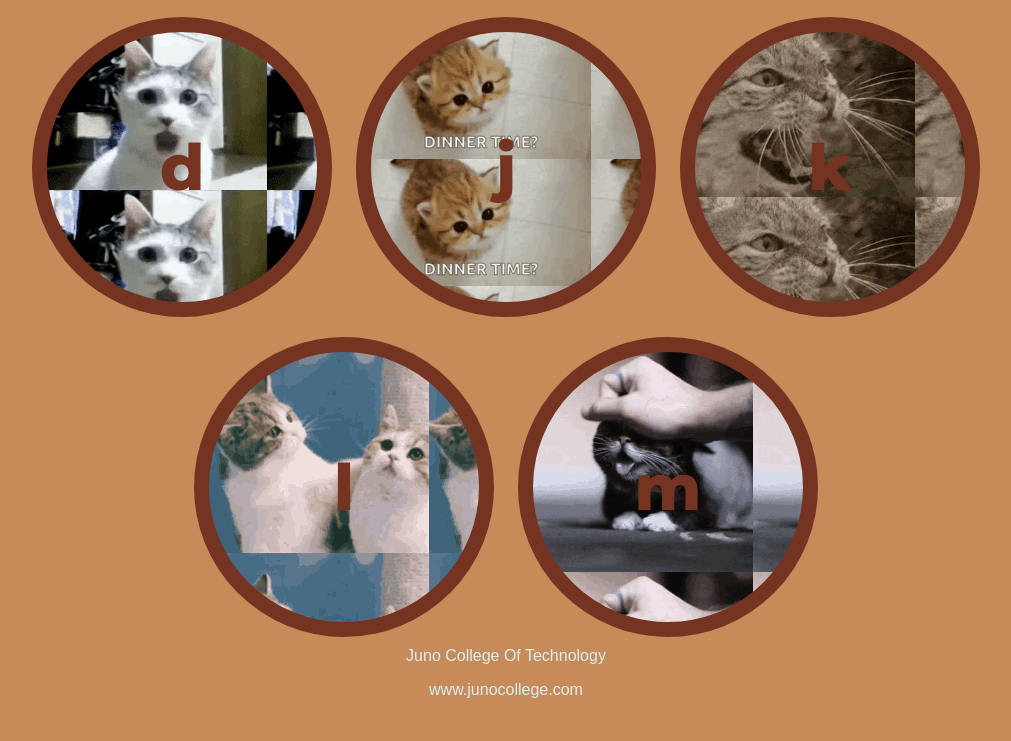
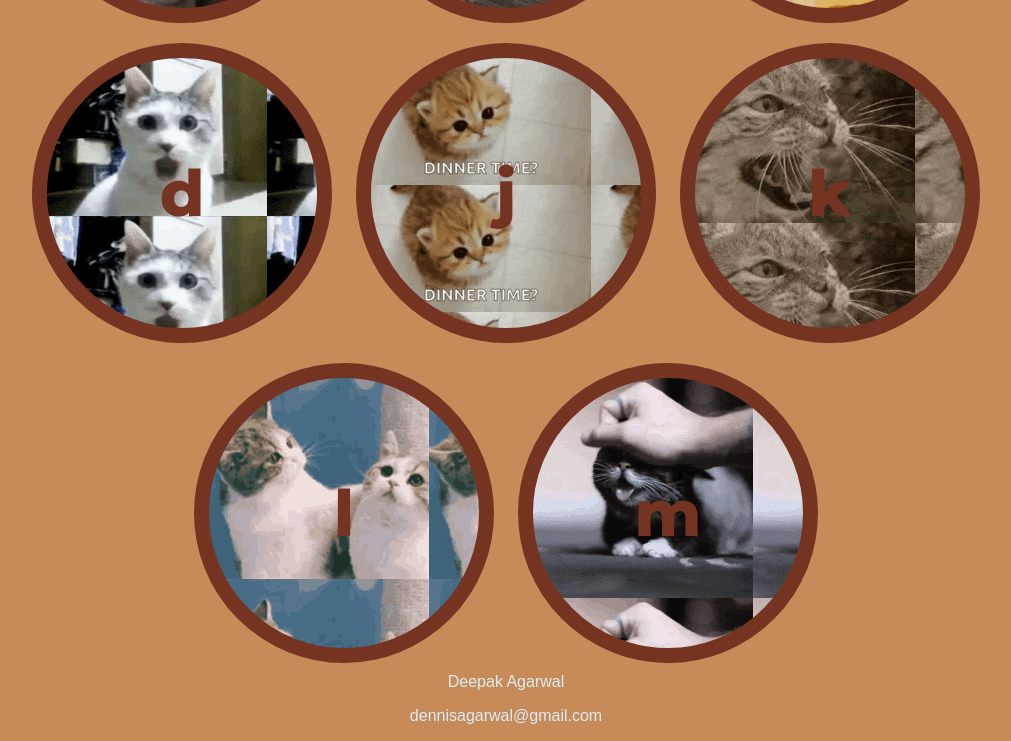
Before and after one commit to dennisagarwal/JunoProject1, a plain HTML site: page index.html in a window 1280 px wide. Shown: the part 559-1300 px from the top of the page, without its empty margins (134-1145 px from the left). Before the commit the page ends 1274 px from the top, so only its background shows below. Drawn offline with nearby package versions, Linux system fonts and the light colour scheme.

Commit message:
Update index.html

```diff
--- a/index.html
+++ b/index.html
@@ -1,4 +1,4 @@
-<!DOCTYPE html>
+pak<!DOCTYPE html>
 <html lang="en" dir="ltr">
 
 <head>
@@ -23,8 +23,8 @@
     <button class="m catMood">m</button>
   </div>
   <footer>
-    Juno College Of Technology
-    <p>www.junocollege.com</p>
+    Deepak Agarwal
+    <p>dennisagarwal@gmail.com</p>
   </footer>
 
   <script src="https://ajax.googleapis.com/ajax/libs/jquery/3.6.0/jquery.min.js"></script>
```
